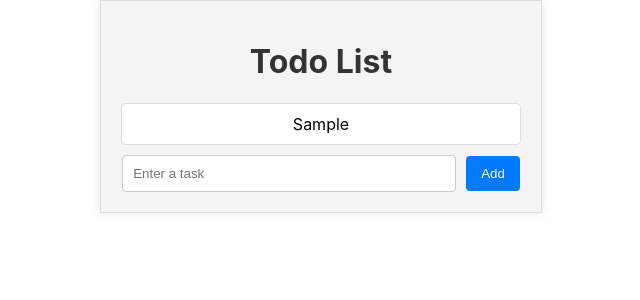
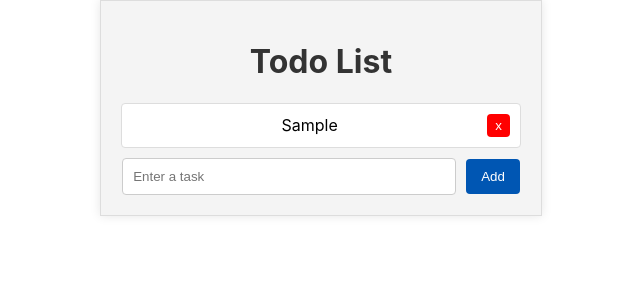
Before and after one commit to Pshhtacio/react-hw, a React (Create React App) app in the folder todo-list/: page / in a window 1280 px wide. Both pictures are taken after typing "Sample" into the empty fields and a click on the button "Add". Shown: the top 300 px of the page, without its empty margins (319-959 px from the left). Built offline with nearby package versions, Linux system fonts and the light colour scheme.

Commit message:
feat: implement delete todo item

```diff
--- a/todo-list/src/components/Todo.js
+++ b/todo-list/src/components/Todo.js
@@ -1,6 +1,6 @@
 import '../css/App.css';
 import { useDispatch } from 'react-redux';
-import { toggleTodo } from './todoSlice';
+import { deleteTodo, toggleTodo } from './todoSlice';
 
 const Todo = (props) => {
   const dispatch = useDispatch();
@@ -8,6 +8,10 @@ const Todo = (props) => {
 
   const handleOnToggle = () => {
     dispatch(toggleTodo(props.index));
+  };
+
+  const handleDelete = () => {
+    dispatch(deleteTodo(props.index));
   };
 
   return (
@@ -18,6 +22,10 @@ const Todo = (props) => {
       >
         {props.todoText}
       </span>
+      <button
+        className='delete-button'
+        onClick={handleDelete}
+        >x</button>
     </div>
   );
 };
--- a/todo-list/src/components/todoSlice.js
+++ b/todo-list/src/components/todoSlice.js
@@ -13,6 +13,9 @@ const todoSlice = createSlice({
       const todoItem = state.todoList[action.payload];
       todoItem.done = !todoItem.done;
     },
+    deleteTodo: (state, action) => {
+      state.todoList.splice(action.payload, 1);
+    },
   },
 });
 
--- a/todo-list/src/css/App.css
+++ b/todo-list/src/css/App.css
@@ -33,6 +33,8 @@ button {
   cursor: pointer;
 }
 
+button,
+
 button:hover {
   background-color: #0056b3;
 }
@@ -50,6 +52,19 @@ button:hover {
   white-space: normal;
 }
 
+.delete-button {
+  background-color: red;
+  color: white;
+  border: none;
+  padding: 4px 8px;
+  border-radius: 4px;
+  cursor: pointer;
+}
+
+.delete-button:hover {
+  background-color: firebrick;
+}
+
 .todo-item span {
   flex-grow: 1;
 }
```
